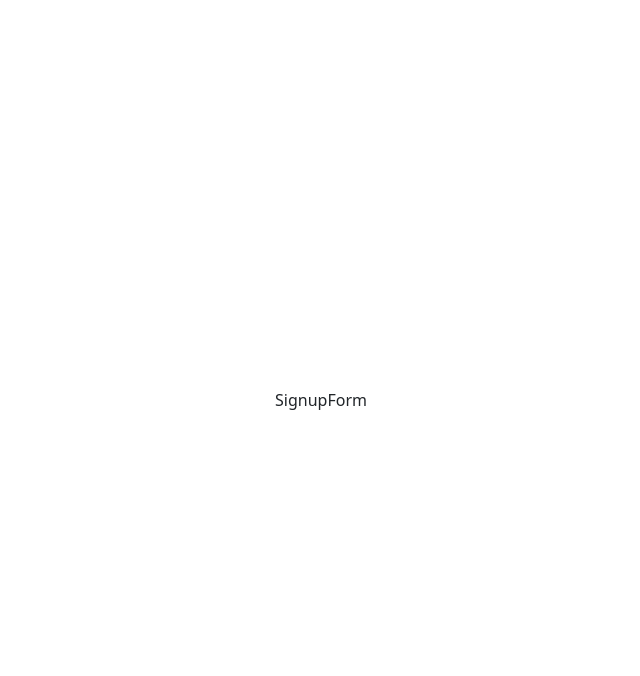
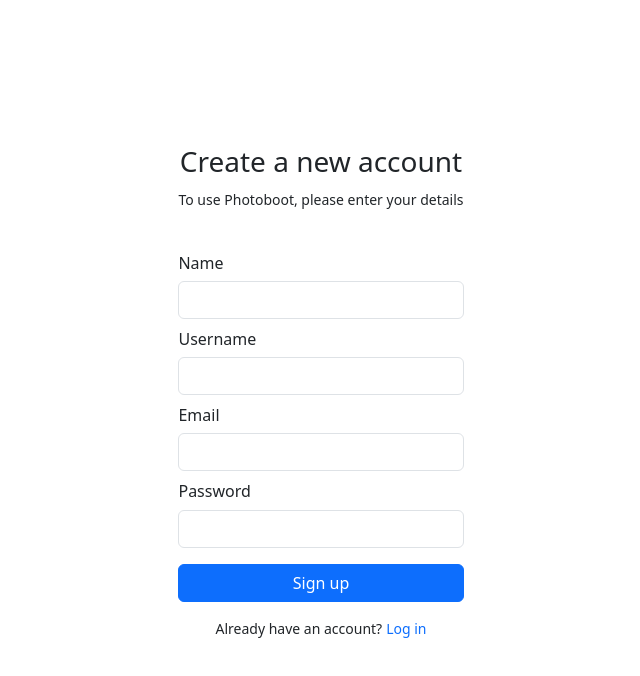
Before and after one commit to helman101/Photobooth-SocialNetwork, a React (Vite) app: page /sign-up in a window 1280 px wide. Shown: the top 676 px of the page, without its empty margins (319-959 px from the left). Built offline with nearby package versions, Linux system fonts and the light colour scheme.

Commit message:
FEAT: create Signup from

```diff
--- a/src/_auth/forms/SignupForm.tsx
+++ b/src/_auth/forms/SignupForm.tsx
@@ -1,6 +1,72 @@
+import { yupResolver } from "@hookform/resolvers/yup";
+import { Button, Form } from "react-bootstrap"
+import { useForm } from "react-hook-form";
+import { SignupValidation, SignupValidationType } from "../../lib/validation";
+import { Loader } from "../../components/shared/Loader";
+import { Link } from "react-router-dom";
+
 const SignupForm = () => {
+  const isLoading = false
+
+  const { register, handleSubmit, formState: { errors } } = useForm<SignupValidationType>({
+    resolver: yupResolver(SignupValidation)
+  });
+
+  const onSubmit = async (data: SignupValidationType) => {
+    console.log(data)
+  };
+
   return (
-    <div>SignupForm</div>
+    <div className="d-flex align-items-center justify-content-center flex-column">
+      <h2 className="h3">Create a new account</h2>
+      <p><small>To use Photoboot, please enter your details</small></p>
+      <Form
+        onSubmit={handleSubmit(onSubmit)}
+        className="d-flex flex-column w-100 mt-4 gap-2"
+      >
+        <Form.Group>
+          <Form.Label className="h6">Name</Form.Label>
+          <Form.Control type="text" { ...register('name') } />
+          {errors.name && (
+            <Form.Text className="text-danger text-opacity-75">{errors.name.message}</Form.Text>
+          )}
+        </Form.Group>
+        <Form.Group>
+          <Form.Label className="h6">Username</Form.Label>
+          <Form.Control type="text" { ...register('username') } />
+          {errors.username && (
+            <Form.Text className="text-danger text-opacity-75">{errors.username.message}</Form.Text>
+          )}
+        </Form.Group>
+        <Form.Group>
+          <Form.Label className="h6">Email</Form.Label>
+          <Form.Control type="email" { ...register('email') } />
+          {errors.email && (
+            <Form.Text className="text-danger text-opacity-75">{errors.email.message}</Form.Text>
+          )}
+        </Form.Group>
+        <Form.Group>
+          <Form.Label className="h6">Password</Form.Label>
+          <Form.Control type="password" { ...register('password') } />
+          {errors.password && (
+            <Form.Text className="text-danger text-opacity-75">{errors.password.message}</Form.Text>
+          )}
+        </Form.Group>
+        <Button variant="primary" type="submit" className="mt-2">
+          { isLoading ? (
+            <Loader variant="white" />
+          ) : 'Sign up'}
+        </Button>
+        <p>
+          <small className="text-center d-block mt-2">
+            Already have an account?
+            <Link to="/sign-in" className="text-primary text-bold ms-1 text-decoration-none">
+              Log in
+            </Link>
+          </small>
+        </p>
+      </Form>
+    </div>
   )
 }
 
```
